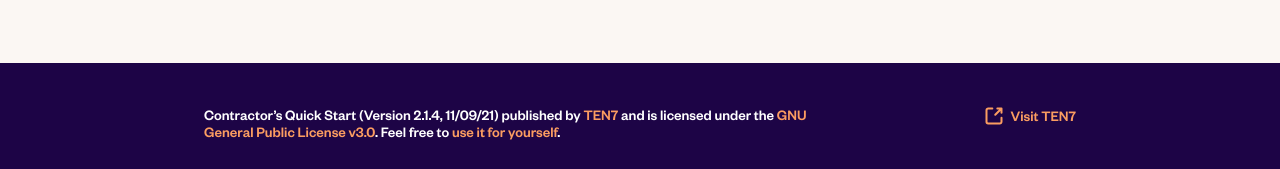
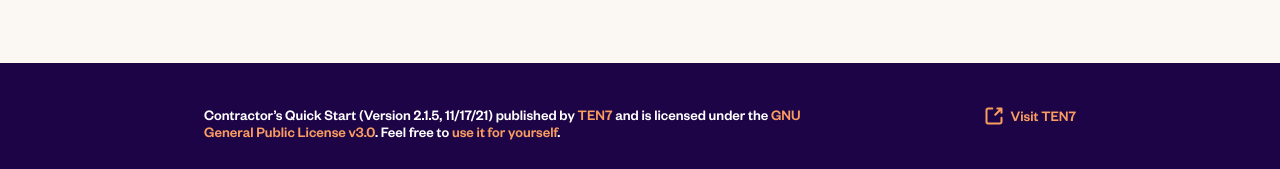
Before and after one commit to ten7/contractor.ten7.com, a Jekyll site: the page built from index.md, in a window 1280 px wide and 900 px high, scrolled down 1630 px. Shown: the part 728-897 px from the top of the window. Built offline with Jekyll 4.4.1, drawn with Linux system fonts in a browser that asks for light colours; some web fonts are replaced.

Commit message:
version bump

```diff
--- a/_config.yml
+++ b/_config.yml
@@ -19,7 +19,7 @@
 # in the templates via {{ site.myvariable }}.
 
 title: "Contractor’s Quick Start"
-subtitle: "Version 2.1.4, 11/09/21"
+subtitle: "Version 2.1.5, 11/17/21"
 
 nav:
   - title: "Start Here"
```
